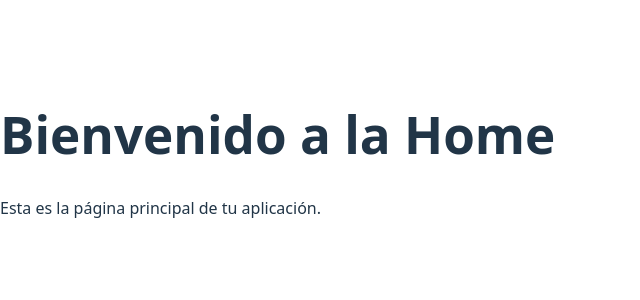
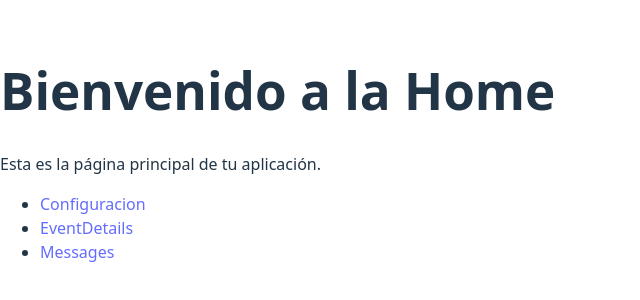
Before and after one commit to Eme-AM/Core-Letterboxd, a React (Vite) app in the folder FrontEnd/: page / in a window 1280 px wide. Shown: the part 246-546 px from the top of the page, without its empty margins (0-640 px from the left). Built offline with nearby package versions, Linux system fonts and the light colour scheme.

Commit message:
Estructura inicial

```diff
--- a/FrontEnd/src/App.jsx
+++ b/FrontEnd/src/App.jsx
@@ -1,12 +1,26 @@
+import { BrowserRouter as Router, Routes, Route } from 'react-router-dom';
+import Dashboard from './views/Dashboard';
 
-import { BrowserRouter as Router, Routes, Route } from 'react-router-dom';
-import Home from './views/Home';
+function Configuracion() {
+  return <h2>Configuracion</h2>;
+}
+
+function EventDetails() {
+  return <h2>EventDetails</h2>;
+}
+
+function Messages() {
+  return <h2>Messages</h2>;
+}
 
 function App() {
   return (
     <Router>
       <Routes>
-        <Route path="/" element={<Home />} />
+        <Route path="/" element={<Dashboard />} />
+        <Route path="/configuracion" element={<Configuracion />} />
+        <Route path="/eventdetails" element={<EventDetails />} />
+        <Route path="/messages" element={<Messages />} />
       </Routes>
     </Router>
   );
--- /dev/null
+++ b/FrontEnd/src/views/Dashboard.jsx
@@ -0,0 +1,19 @@
+import { Link } from 'react-router-dom';
+
+function Home() {
+  return (
+    <div>
+      <h1>Bienvenido a la Home</h1>
+      <p>Esta es la página principal de tu aplicación.</p>
+      <nav>
+        <ul>
+          <li><Link to="/configuracion">Configuracion</Link></li>
+          <li><Link to="/eventdetails">EventDetails</Link></li>
+          <li><Link to="/messages">Messages</Link></li>
+        </ul>
+      </nav>
+    </div>
+  );
+}
+
+export default Home;
--- a/FrontEnd/src/views/Home.jsx
+++ /dev/null
@@ -1,11 +0,0 @@
-
-function Home() {
-  return (
-    <div>
-      <h1>Bienvenido a la Home</h1>
-      <p>Esta es la página principal de tu aplicación.</p>
-    </div>
-  );
-}
-
-export default Home;
```
Also changed, not shown: FrontEnd/src/assets/App Logo.png (added), FrontEnd/src/views/Configuration.jsx (added), FrontEnd/src/views/EventDetailsModal.jsx (added), FrontEnd/src/views/Messages.jsx (added).
